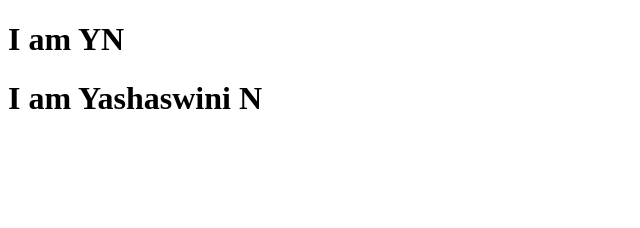
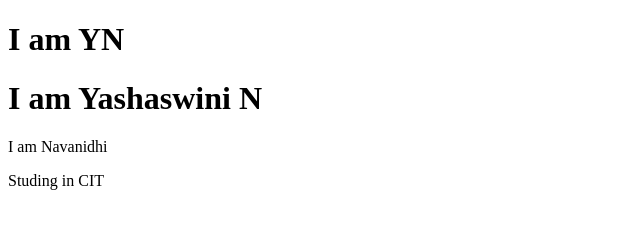
Before and after one commit to Tech-YashaswiniN/gitCollaboration, a plain HTML site: page index.html in a window 1280 px wide. Shown: the whole page, without its empty margins (0-640 px from the left). Drawn offline with Linux system fonts and the light colour scheme.

Commit message:
added para

```diff
--- a/index.html
+++ b/index.html
@@ -8,5 +8,7 @@
 <body>
     <h1>I am YN</h1>
     <h1>I am Yashaswini N</h1>
+    <p>I am Navanidhi </p>
+    <p>Studing in CIT</p>
 </body>
 </html>
```
